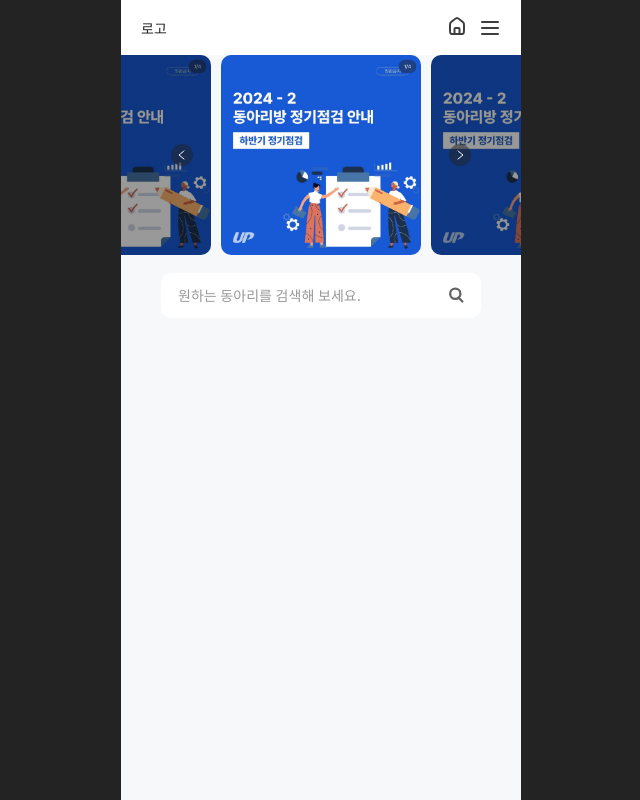
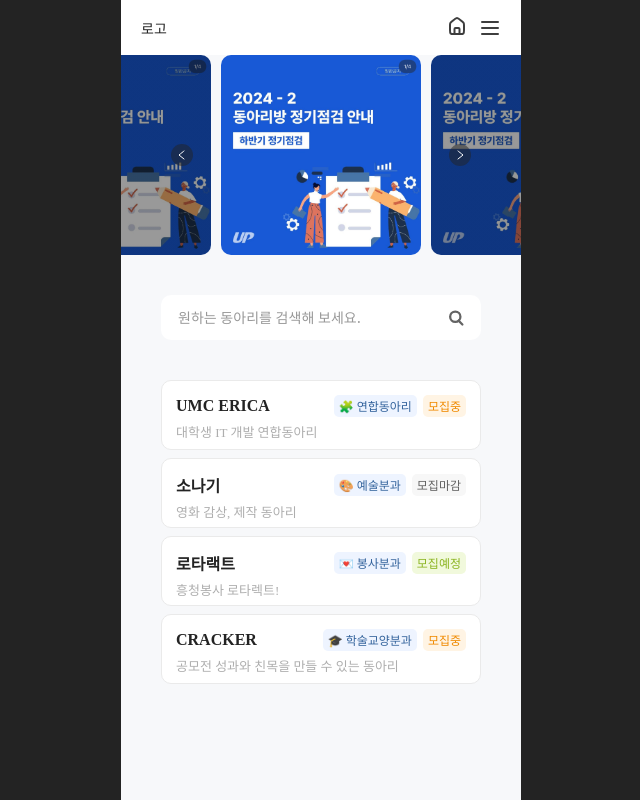
Before and after one commit to ERICA-Club-Hub/Frontend, a React (Vite) app: page / in a window 1280 px wide. Shown: the whole page, without its empty margins (319-959 px from the left). Built offline with nearby package versions, Linux system fonts and the light colour scheme; a web font is replaced by a local one.

Commit message:
feat: 드롭다운 제외 메인페이지 구현 (#52)

```diff
--- a/src/components/Common/MainpageCard.tsx
+++ b/src/components/Common/MainpageCard.tsx
@@ -5,10 +5,10 @@ const CardContainer = styled.button`
     display: flex;
     width: 320px;
     height: 70px;
-    padding: 15px;
+    padding: 14px;
     flex-direction: column;
     align-items: flex-start;
-    gap: 3.5px;
+    gap: 4.5px;
     flex-shrink: 0;
     border-radius: 10px;
     border: 1px solid #EAEAEA;
--- a/src/components/Common/Tag.tsx
+++ b/src/components/Common/Tag.tsx
@@ -12,10 +12,12 @@ const TagWrapper = styled.div<TagProps>`
     border-radius: 5px;
     font-family: Pretendard;
     font-size: 12px;
-    font-style: normal;
     font-weight: 500;
     line-height: normal;
-    width: fit-content;
+    white-space: nowrap;
+    overflow: hidden;
+    text-overflow: ellipsis;
+    max-width: 100px;
 
     ${({ type = 'default' }) => {
         switch (type) {
--- a/src/pages/club-list/ClubListPage.tsx
+++ b/src/pages/club-list/ClubListPage.tsx
@@ -1,6 +1,7 @@
 import styled from 'styled-components';
 import { useState } from 'react';
 import { InputField } from '../../components/Common/InputField';
+import MainpageCard from '../../components/Common/MainpageCard';
 
 const Container = styled.div`
 `;
@@ -89,14 +90,16 @@ const ArrowButton = styled.button`
 
 const ClubSearchContainer = styled.div`
     display: flex;
-    justify-content: center;
+    flex-direction: column;
     align-items: center;
-    height: 10vh;
+    padding: 40px 0;
+    gap: 40px;
 `;
 
 const SearchInputWrapper = styled.div`
     position: relative;
     display: inline-block;
+    width: 320px;
 `;
 
 const SearchIcon = styled.button`
@@ -111,6 +114,13 @@ const SearchIcon = styled.button`
     display: flex;
     align-items: center;
     justify-content: center;
+`;
+
+const ClubListWrapper = styled.div`
+    display: flex;
+    flex-direction: column;
+    align-items: center;
+    gap: 8px;
 `;
 
 const ClubListPage = () => {
@@ -184,6 +194,7 @@ const ClubListPage = () => {
                     <img src="/src/assets/common/main_next_arrow.svg" alt="다음" />
                 </ArrowButton>
             </AnnouncementContainer>
+
             <ClubSearchContainer>
                 <SearchInputWrapper>
                     <InputField
@@ -196,11 +207,48 @@ const ClubListPage = () => {
                             alt="검색"
                         />
                     </SearchIcon>
-
                 </SearchInputWrapper>
+                <ClubListWrapper>
+                    <MainpageCard
+                        title="UMC ERICA"
+                        subtitle="대학생 IT 개발 연합동아리"
+                        tags={[
+                            { type: '동아리 및 질문', text: '🧩 연합동아리' },
+                            { type: '모집중', text: '모집중' },
+                        ]}
+                        onClick={() => console.log('카드 클릭')}
+                    />
+                    <MainpageCard
+                        title="소나기"
+                        subtitle="영화 감상, 제작 동아리"
+                        tags={[
+                            { type: '동아리 및 질문', text: '🎨 예술분과' },
+                            { type: '모집마감', text: '모집마감' },
+                        ]}
+                        onClick={() => console.log('카드 클릭')}
+                    />
+                    <MainpageCard
+                        title="로타랙트"
+                        subtitle="흥청봉사 로타렉트!"
+                        tags={[
+                            { type: '동아리 및 질문', text: '💌 봉사분과' },
+                            { type: '모집예정', text: '모집예정' },
+                        ]}
+                        onClick={() => console.log('카드 클릭')}
+                    />
+                    <MainpageCard
+                        title="CRACKER"
+                        subtitle="공모전 성과와 친목을 만들 수 있는 동아리"
+                        tags={[
+                            { type: '동아리 및 질문', text: '🎓 학술교양분과' },
+                            { type: '모집중', text: '모집중' },
+                        ]}
+                        onClick={() => console.log('카드 클릭')}
+                    />
+                    {/* 더 많은 MainpageCard를 추가할 수 있습니다 */}
+                </ClubListWrapper>
             </ClubSearchContainer>
         </Container>
-
     );
 };
 
```
